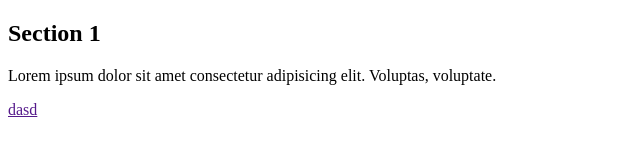
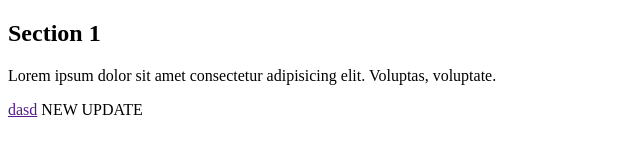
Before and after one commit to likermusic/new-proj-25, a plain HTML site: page index.html in a window 1280 px wide. Shown: the whole page, without its empty margins (0-640 px from the left). Drawn offline with Linux system fonts and the light colour scheme.

Commit message:
Update index.html

```diff
--- a/index.html
+++ b/index.html
@@ -12,7 +12,9 @@
     <h1>Section 1</h1>
     <p>Lorem ipsum dolor sit amet consectetur adipisicing elit. Voluptas, voluptate.</p>
     <a href="">dasd</a>
+    NEW UPDATE
   </section>
 </body>
 
+
 </html>
```
